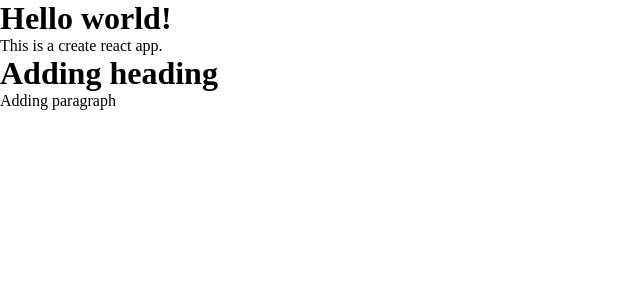
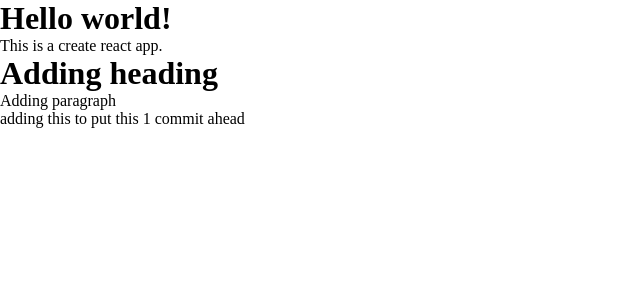
Before and after one commit to arunkumar198857/git-practice, a React (Create React App) app: page / in a window 1280 px wide. Shown: the top 300 px of the page, without its empty margins (0-640 px from the left). Built offline with nearby package versions, Linux system fonts and the light colour scheme.

Commit message:
added some text to put 1 commit ahead

```diff
--- a/src/ComponentNew.js
+++ b/src/ComponentNew.js
@@ -5,6 +5,7 @@ const ComponentNew = () => {
     <div>
       <h1>Adding heading</h1>
       <p>Adding paragraph</p>
+      <p>adding this to put this 1 commit ahead</p>
     </div>
   );
 };
```
